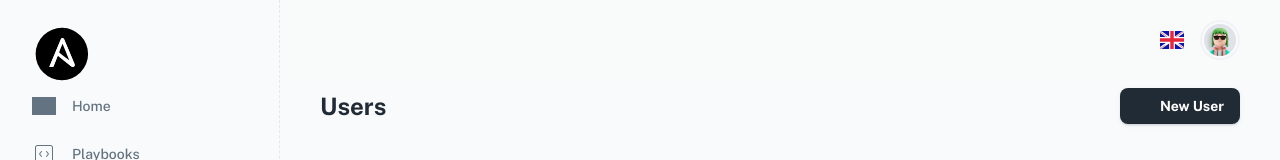
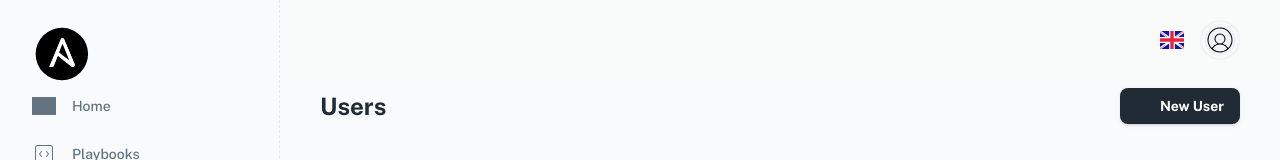
Before and after one commit to r-dvl/ansible-manager, a React (Vite) app in the folder ui/: page /user in a window 1280 px wide. Shown: the top 160 px of the page. Built offline with nearby package versions, Linux system fonts and the light colour scheme; grey boxes are pictures that could not be loaded; some icons are missing.

Commit message:
Change avatar asset

```diff
--- a/ui/src/_mock/account.js
+++ b/ui/src/_mock/account.js
@@ -3,5 +3,5 @@
 export const account = {
   displayName: 'Jaydon Frankie',
   email: 'demo@minimals.cc',
-  photoURL: '/assets/images/avatars/avatar_25.jpg',
+  photoURL: '/assets/images/avatars/avatar.svg',
 };
```
Also changed, not shown: ui/public/assets/images/avatars/avatar.svg (added).
